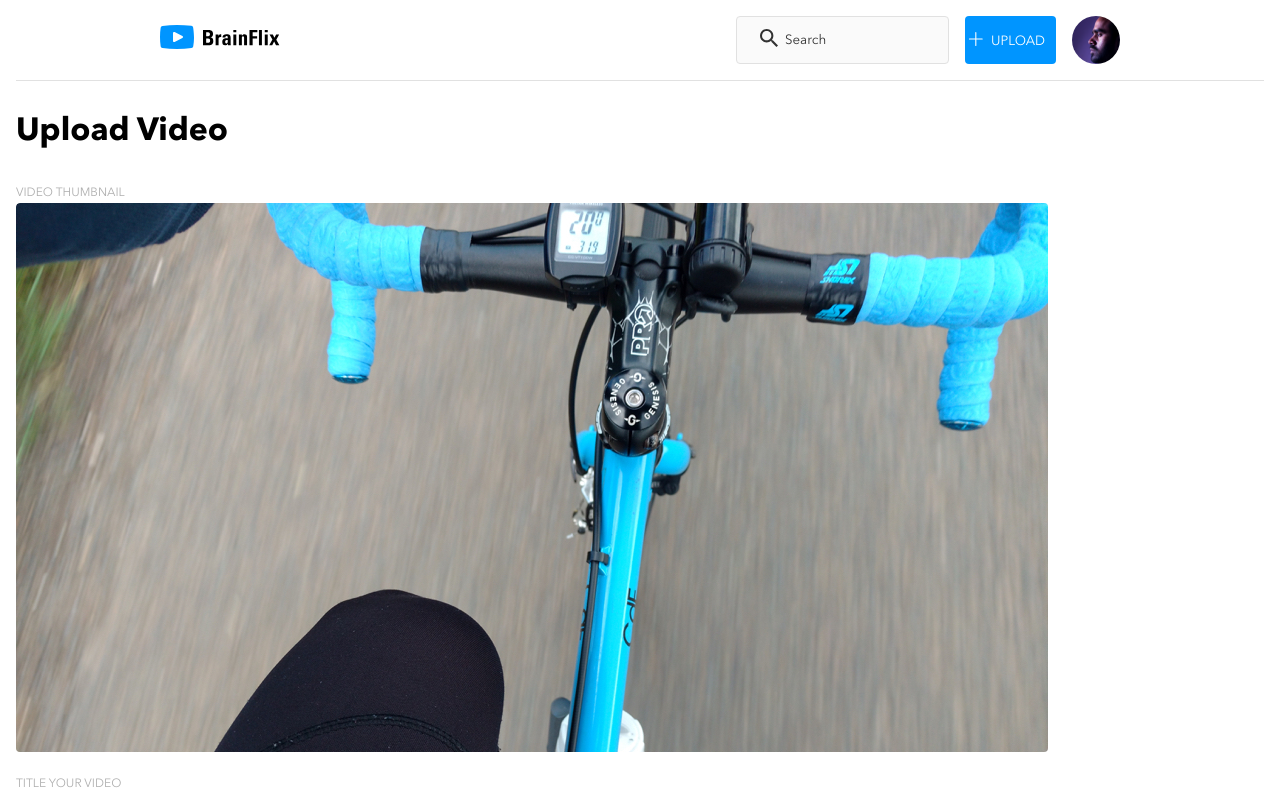
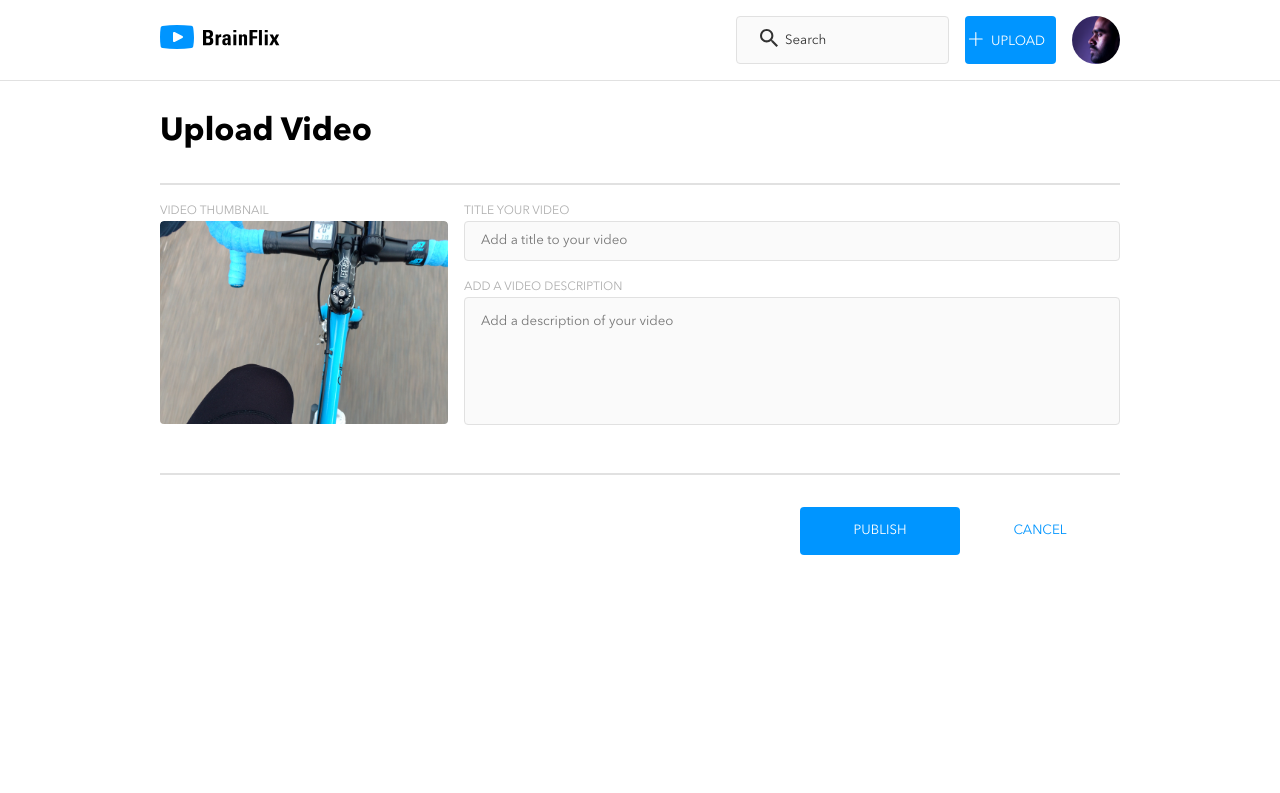
Before and after one commit to danielhyr/daniel-rha-brainflix, a React (Create React App) app in the folder sprint-two/: page /upload in a window 1280 px wide. Shown: the top 793 px of the page. Built offline with nearby package versions, Linux system fonts and the light colour scheme.

Commit message:
Finished most of the styling for the Upload page

```diff
--- a/sprint-two/src/App.js
+++ b/sprint-two/src/App.js
@@ -1,5 +1,5 @@
 import './App.scss';
-import { BrowserRouter, Route, Switch } from 'react-router-dom';
+import { BrowserRouter, Route, Switch, Redirect } from 'react-router-dom';
 import Header from './components/Header/Header'
 import Video from './components/Video/Video'
 import VideoInfo from './components/VideoInfo/VideoInfo'
@@ -8,7 +8,7 @@ import Comments from './components/Comments/Comments'
 import Videolist from './components/Videolist/Videolist'
 import MainPage from './components/MainPage/MainPage'
 import Upload from './components/Upload/Upload';
-
+import Error from './components/Error'
 
 import { Component } from 'react'
 
@@ -16,6 +16,9 @@ import { Component } from 'react'
 
 class App extends Component {
 
+  defaultPrevent = (event) => {
+    event.preventDefault()
+  }
   render() {
 
     return (
--- /dev/null
+++ b/sprint-two/src/components/Error/index.jsx
@@ -0,0 +1,11 @@
+import React from 'react'
+
+function Error() {
+    return (
+        <div>
+            ERROR!!!!!!
+        </div>
+    )
+}
+
+export default Error
--- a/sprint-two/src/components/Header/Header.jsx
+++ b/sprint-two/src/components/Header/Header.jsx
@@ -15,7 +15,7 @@ function Header(props) {
                     <img className="header__searchImg" src={Search} alt="brainflix seaerch icon"></img>
                 </div>
                 <div className="header__form-bottom">
-                    <button className="header__button" type="sutmit" >
+                    <button className="header__button" type="submit" >
                         <img className="header__uploadImg" src={Upload} alt="brainflix seaerch icon">
                         </img><Link to="/upload">UPLOAD</Link></button>
                     <div className="header__mohan"></div>
--- a/sprint-two/src/components/Upload/Upload.jsx
+++ b/sprint-two/src/components/Upload/Upload.jsx
@@ -7,18 +7,24 @@ function Upload() {
         <div className="upload">
             <h1 className="upload__header">Upload Video</h1>
             <div className="innerLoad">
-                <div className="innerLoad-left">
-                    <p className="innerLoad-left__description">VIDEO THUMBNAIL</p>
-                    <div className="innerLoad-left-imgWrapper">
-                        <img className="innerLoad-left__img" src={thumbnail}></img>
+
+                <form className="form">
+                    <div className="form-one">
+
+                        <div className="form-left">
+                            <p className="form-left__description">VIDEO THUMBNAIL</p>
+                            <div className="form-left-imgWrapper">
+                                <img className="form-left__img" src={thumbnail}></img>
                             </div>
                         </div>
-                <form className="form">
+                        <div className="form-right">
                             <label htmlFor="title" className="form__label">TITLE YOUR VIDEO</label>
                             <input className="form__input" name="title" placeholder="Add a title to your video"></input>
                             <label htmlFor="description" className="form__label">ADD A VIDEO DESCRIPTION</label>
                             <textarea className="form__textArea" name="description" placeholder="Add a description of your video"
                             ></textarea>
+                        </div>
+                    </div>
                     <div className="btns">
                         <button className="btns__publish">PUBLISH</button>
                         <button className="btns__cancel">CANCEL</button>
--- a/sprint-two/src/components/Upload/Upload.scss
+++ b/sprint-two/src/components/Upload/Upload.scss
@@ -6,20 +6,56 @@
     display: flex;
     flex-direction: column;
     padding:0 $sixteen $sixteen ;
-
+    border-top: 1px solid $mercury;
+    @include desktop {
+        padding:0 10rem 10rem;
+    }
     &__header{
         padding: 2rem 0;
-        border-top: 1px solid $mercury;
+        @include tablet {
+            padding: 2rem 0;
+
+            border-bottom: 2px solid $mercury;
+        }
     }
 }
 
 .innerLoad {
+    @include tablet {
+        padding: 2rem 0;
+    }
+    @include desktop {
+        display: flex;
+    }
+
+}
+
+.form {
+    display: flex;
+    flex-direction: column;
+    @include desktop {
+        flex-grow: 3;
+        position: relative;
+        bottom: 1rem;
+    }
     &-left {
+        @include tablet {
+
+            max-width: 50%;
+        }
+        @include desktop {
+            max-width: 36%;
+        }
         &-imgWrapper{
         overflow: hidden;
         max-height: auto;
         max-width: 100%;
-        border-radius: 4px
+        border-radius: 4px;
+        @include desktop {
+            min-height: 12.7rem
+        }
+
+
     }
     &__description{
         @include mobile-h5-labels;
@@ -30,15 +66,32 @@
           object-fit: cover;
           max-width: 100%;
           max-height: 100%;
-          border-radius: 4px
+          border-radius: 4px;
+            @include desktop {
+                height: 12.7rem;
 
+            }
       }
 }
-}
 
-.form {
-    display: flex;
-    flex-direction: column;
+    &-one {
+        display: flex;
+        flex-direction: column;
+        @include desktop {
+            flex-direction: row;
+        }
+    }
+
+    &-right {
+        display: flex;
+        flex-direction: column;
+        @include desktop {
+            min-width: 70%;
+            position: relative;
+            bottom: 1rem ;
+            padding-left: 1rem;
+        }
+    }
 
     &__label {
         @include mobile-h5-labels;
@@ -52,6 +105,8 @@
         border: 1px solid $mercury;
         height: $sixteen*2.5;
         padding-left: $sixteen;
+        @include desktop {
+        }
     }
 
     &__textArea {
```
Lines whose indentation alone changed are shown as unchanged.
